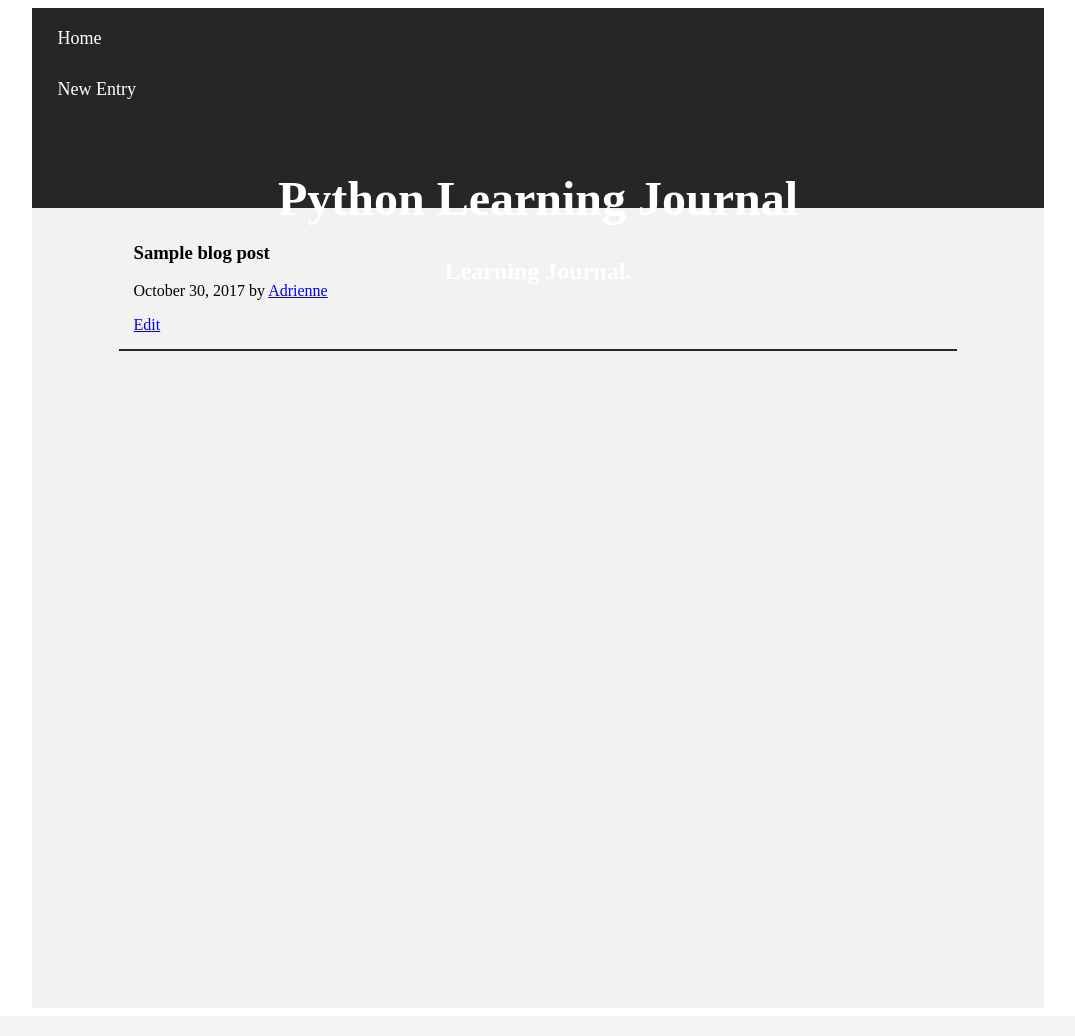
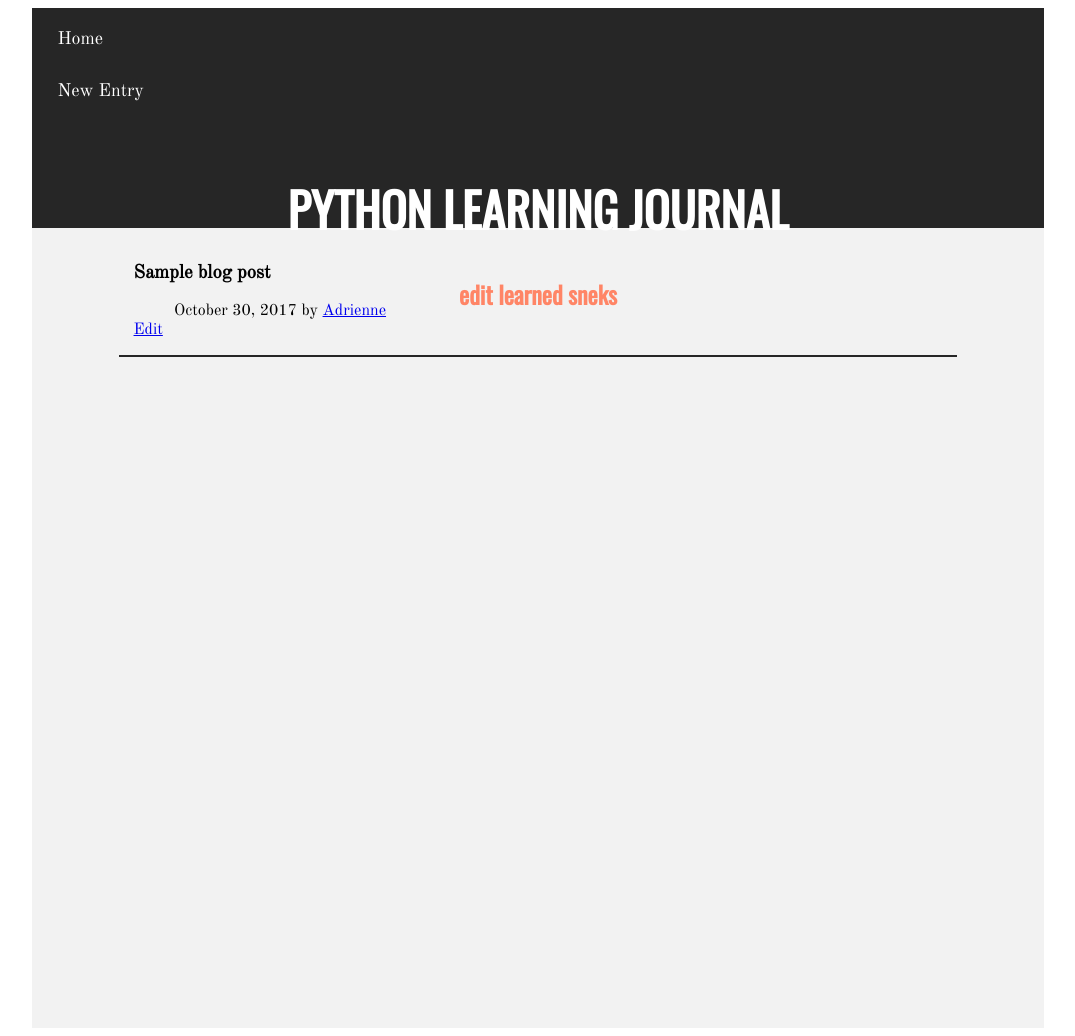
Before and after one commit to akarnoski/pyramid-learning-journal, a Python web app: template pyramid_learning_journal/templates/edit_page.html in a window 1280 px wide. Shown: the whole page, without its empty margins (102-1177 px from the left). Before the commit the page ends 351 px from the top, so only its background shows below. Run offline with Jinja, Linux system fonts and the light colour scheme; the template is opened without the code that fills it, so the values that code supplies are empty.

Commit message:
updated web pages

```diff
--- a/pyramid_learning_journal/static/style.css
+++ b/pyramid_learning_journal/static/style.css
@@ -2,13 +2,13 @@ main {
   background: #f2f2f2;
   width: 80%;
   margin: auto;
-  font-family: 'Glegoo', serif;
+  font-family: 'Old Standard TT', serif;
   height: 100vh;
 }
 
 header {
   background: #262626;
-  height: 200px;
+  height: 220px;
   color: white;
   width: 80%;
   margin: auto;
@@ -28,17 +28,23 @@ nav a {
   font-size: 18px;
   color: white;
   padding: 10px;
-  font-family: 'Glegoo', serif;
+  font-family: 'Old Standard TT', serif;
 }
 
 h1 {
-  font-family: 'Playfair Display', serif;
+  text-transform: uppercase;
   font-size: 3em;
   margin-top: 5%;
 }
 
+header h2 {
+  font-size: 1.5em;
+  color: #ff8566;
+}
+
 header > h1, h2 {
   text-align: center;
+  font-family: 'Oswald', sans-serif;
 }
 
 article {
@@ -60,11 +66,23 @@ input[type=text], select, textarea{
   box-sizing: border-box;
   resize: vertical;
   font-size: 16px;
-  font-family: 'Glegoo', serif;
+  font-family: 'Old Standard TT', serif;
+}
+
+p {
+  line-height: 18px;
+  font-size: 16px;
+  width: 90%;
+  margin: auto;
+  text-align: justify;
 }
 
 .left {
   float: left;
+}
+
+.left:hover {
+  color: #ff8566;
 }
 
 .right {
@@ -75,26 +93,33 @@ input[type=text], select, textarea{
 
 .button {
   background: #ff5c33;
+  border: 2px solid #ff5c33;
   border-radius: 5px;
   padding: 5px 10px;
   display: inline-block;
   text-decoration: none;
+  text-transform: uppercase;
   margin: 10px;
   color: white;
   font-size: 12px;
   padding: 10px;
-  font-family: 'Glegoo', serif;
+  font-family: 'Old Standard TT', serif;
+}
+
+.button:hover, .right:hover {
+  background: #d94a26;
 }
 
 .post-title {
   font-size: 1.8em;
-  font-family: 'Playfair Display', serif;
+  font-family: 'Oswald', sans-serif;
 }
 
 .post-date {
   text-transform: uppercase;
-  margin-top: 5px;
+  margin: 15px;
   font-size: 14px;
+  display: inline-block;
 }
 
 .entry-title {
--- a/pyramid_learning_journal/templates/edit_page.html
+++ b/pyramid_learning_journal/templates/edit_page.html
@@ -4,6 +4,8 @@
     <meta charset="utf-8">
     <title>Article</title>
     <link href="../static/style.css" rel="stylesheet">
+    <link href="https://fonts.googleapis.com/css?family=Old+Standard+TT" rel="stylesheet">
+    <link href="https://fonts.googleapis.com/css?family=Oswald" rel="stylesheet">
   </head>
 
   <body>
@@ -13,7 +15,7 @@
       <a class="nav-link" href="/journal/new-entry">New Entry</a>
       </nav>
       <h1 class="blog-title">Python Learning Journal</h1>
-      <h2>Learning Journal.</h2>
+      <h2>edit learned sneks</h2>
     </header>
     <main class="container">
       <section>
--- a/pyramid_learning_journal/templates/form_page.html
+++ b/pyramid_learning_journal/templates/form_page.html
@@ -5,7 +5,8 @@
     <title>Pyramid Learning Journal</title>
     <link href="https://meyerweb.com/eric/tools/css/reset/reset.css" rel="stylesheet">
     <link href="../static/style.css" rel="stylesheet">
-    <link href="https://fonts.googleapis.com/css?family=Glegoo|Playfair+Display" rel="stylesheet">
+    <link href="https://fonts.googleapis.com/css?family=Old+Standard+TT" rel="stylesheet">
+    <link href="https://fonts.googleapis.com/css?family=Oswald" rel="stylesheet">
   </head>
 
   <body>
@@ -15,7 +16,7 @@
       <a class="right" href="/journal/new-entry">New Entry</a>
       </nav>
       <h1 class="blog-title">Python Learning Journal</h1>
-      <h2>sneks</h2>
+      <h2>get learned bout new sneks</h2>
     </header>
     <main class="container">
       <section>
```
Also changed, not shown: pyramid_learning_journal/data/oct30.html (+14 -4 lines), pyramid_learning_journal/templates/detail_page.html (+14 -4 lines), pyramid_learning_journal/templates/index.html (+14 -4 lines).
